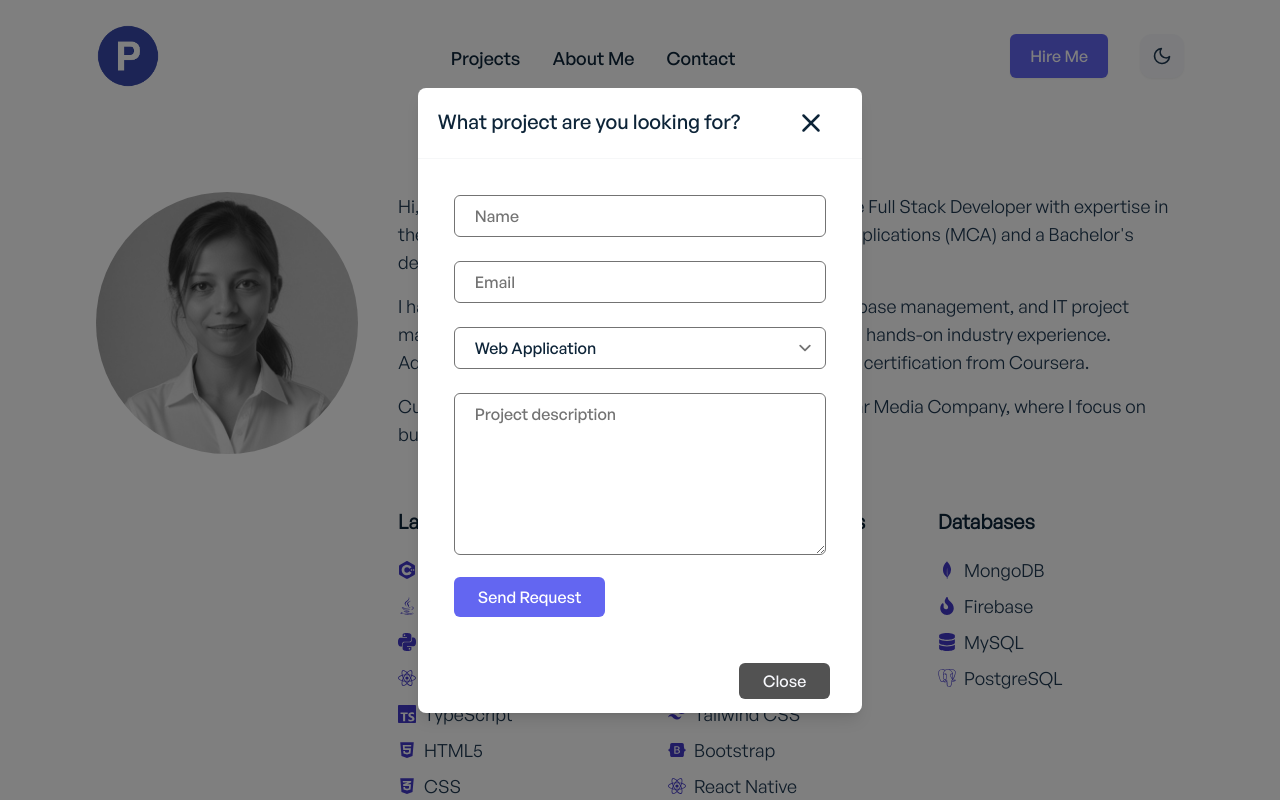
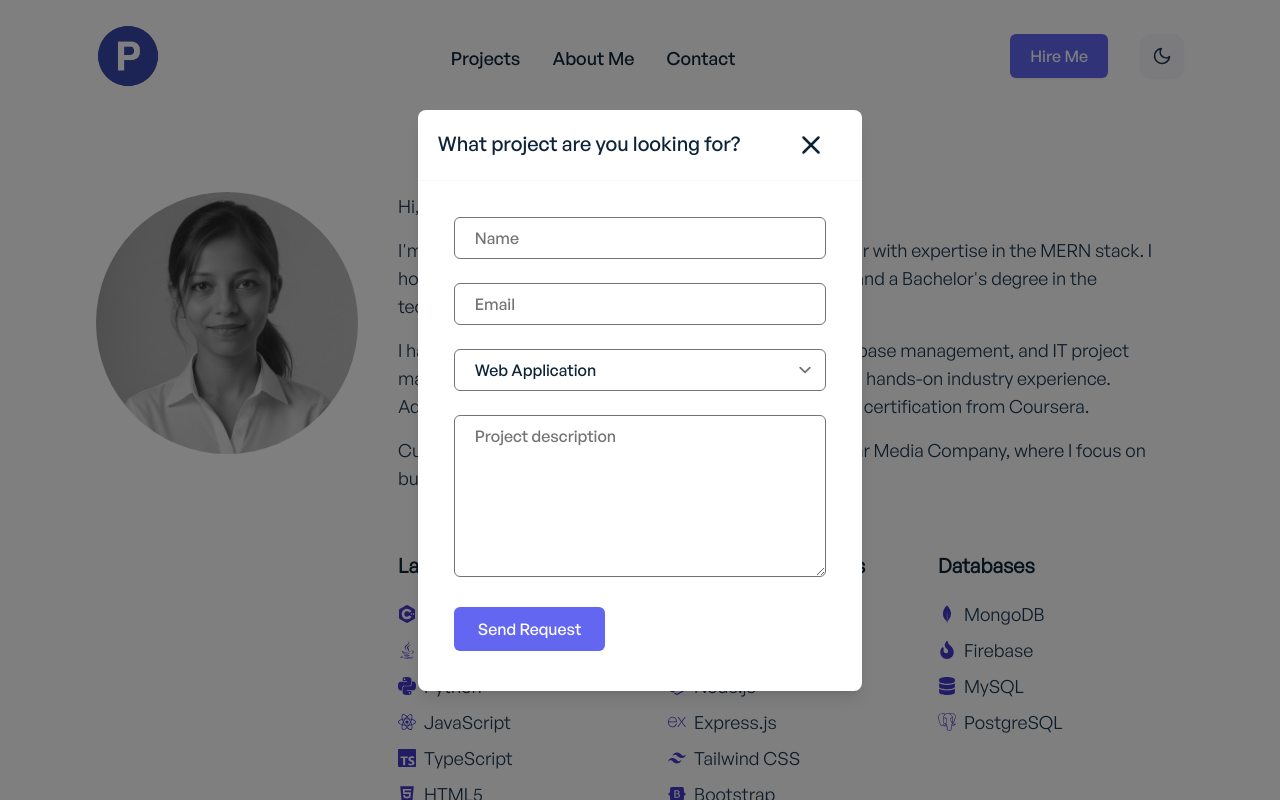
Before and after one commit to Gpooja13/Personal-portfolio, a Next.js app in the folder nextjs-tailwindcss-portfolio/: page /about in a window 1280 px wide. Both pictures are taken after a click on the button "Hire Me". Shown: the top 800 px of the page. Built offline with nearby package versions, Linux system fonts and the light colour scheme.

Commit message:
Thirteenth commit

```diff
--- a/nextjs-tailwindcss-portfolio/components/HireMeModal.jsx
+++ b/nextjs-tailwindcss-portfolio/components/HireMeModal.jsx
@@ -11,10 +11,29 @@ const selectOptions = [
 ];
 
 function HireMeModal({ onClose, onRequest }) {
-  const [state, handleSubmit] = useForm("xqaaaqry");
-//   if (state.succeeded) {
-//     return <p>Thanks for joining!</p>;
-//   }
+  // const [state, handleSubmit] = useForm("xqaaaqry");
+
+  //   if (state.succeeded) {
+  //     return <p>Thanks for joining!</p>;
+  //   }
+
+
+  const sendEmail = (event) => {
+    event.preventDefault(); // Prevent page reload on form submit
+
+    const name = event.target.name.value;
+    const email = event.target.email.value;
+    const subject = event.target.subject.value;
+    const message = event.target.message.value;
+
+    const mailtoLink = `mailto:pooja13gupta09@gmail.com?subject=${encodeURIComponent(subject)}&body=${encodeURIComponent(
+      `Name: ${name}\nEmail: ${email}\n\nMessage:\n${message}`
+    )}`;
+
+    window.location.href = mailtoLink; // Open the mail client
+  };
+
+
   return (
     <motion.div
       initial={{ opacity: 0 }}
@@ -42,12 +61,16 @@ function HireMeModal({ onClose, onRequest }) {
             </div>
             <div className="modal-body p-5 w-full h-full">
               <form
-                onSubmit={
-                  // (e) => {
-                  //   e.preventDefault();
-                  handleSubmit
-                  // }
-                }
+                // onSubmit={async (e) => {
+                //   e.preventDefault();
+                //   await handleSubmit(e);
+                //   onClose();
+                // }}
+                 onSubmit={async (e) => {
+                  e.preventDefault();
+                  await sendEmail(e);
+                  onClose();
+                }}
                 className="max-w-xl m-4 text-left"
               >
                 <div className="">
@@ -101,10 +124,26 @@ function HireMeModal({ onClose, onRequest }) {
                   ></textarea>
                 </div>
 
-                <div className="mt-6 pb-4 sm:pb-1">
+                <div className="mt-6 pb-4 sm:pb-1 flex justify-between">
+                  {/* <span
+                    // onClick={onRequest}
+                    // disabled={state.submitting}
+                    type="submit"
+                    className="px-4
+											sm:px-6
+											py-2
+											sm:py-2.5
+											text-white
+											bg-indigo-500
+											hover:bg-indigo-600
+											rounded-md
+											focus:ring-1 focus:ring-indigo-900 duration-500"
+                    aria-label="Submit Request"
+                  >
+                    <Button title="Send Request" />
+                  </span> */}
                   <span
-                    // onClick={onRequest}
-                    disabled={state.submitting}
+
                     type="submit"
                     className="px-4
 											sm:px-6
@@ -122,7 +161,7 @@ function HireMeModal({ onClose, onRequest }) {
                 </div>
               </form>
             </div>
-            <div className="modal-footer mt-2 sm:mt-0 py-5 px-8 border0-t text-right">
+            {/* <div className="modal-footer mt-2 sm:mt-0 py-5 px-8 border0-t text-right">
               <span
                 onClick={onClose}
                 type="button"
@@ -135,7 +174,7 @@ function HireMeModal({ onClose, onRequest }) {
               >
                 <Button title="Close" />
               </span>
-            </div>
+            </div> */}
           </div>
         </div>
       </main>
--- a/nextjs-tailwindcss-portfolio/data/aboutMeData.js
+++ b/nextjs-tailwindcss-portfolio/data/aboutMeData.js
@@ -29,7 +29,11 @@ import { AiFillThunderbolt } from "react-icons/ai";
 export const aboutMeData = [
   {
     id: uuidv4(),
-    bio: "Hi, I'm Pooja Gupta! I'm a highly motivated and passionate Full Stack Developer with expertise in the MERN stack. I hold a Master’s degree in Computer Applications (MCA) and a Bachelor's degree in the technology field.",
+    bio: "Hi, I'm Pooja Gupta!",
+  },
+  {
+    id: uuidv4(),
+    bio: "I'm a highly motivated and passionate Full Stack Developer with expertise in the MERN stack. I hold a Master’s degree in Computer Applications (MCA) and a Bachelor's degree in the technology field.",
   },
   {
     id: uuidv4(),
```
Also changed, not shown: 2 other files (tests, documents, lock files or other folders).
